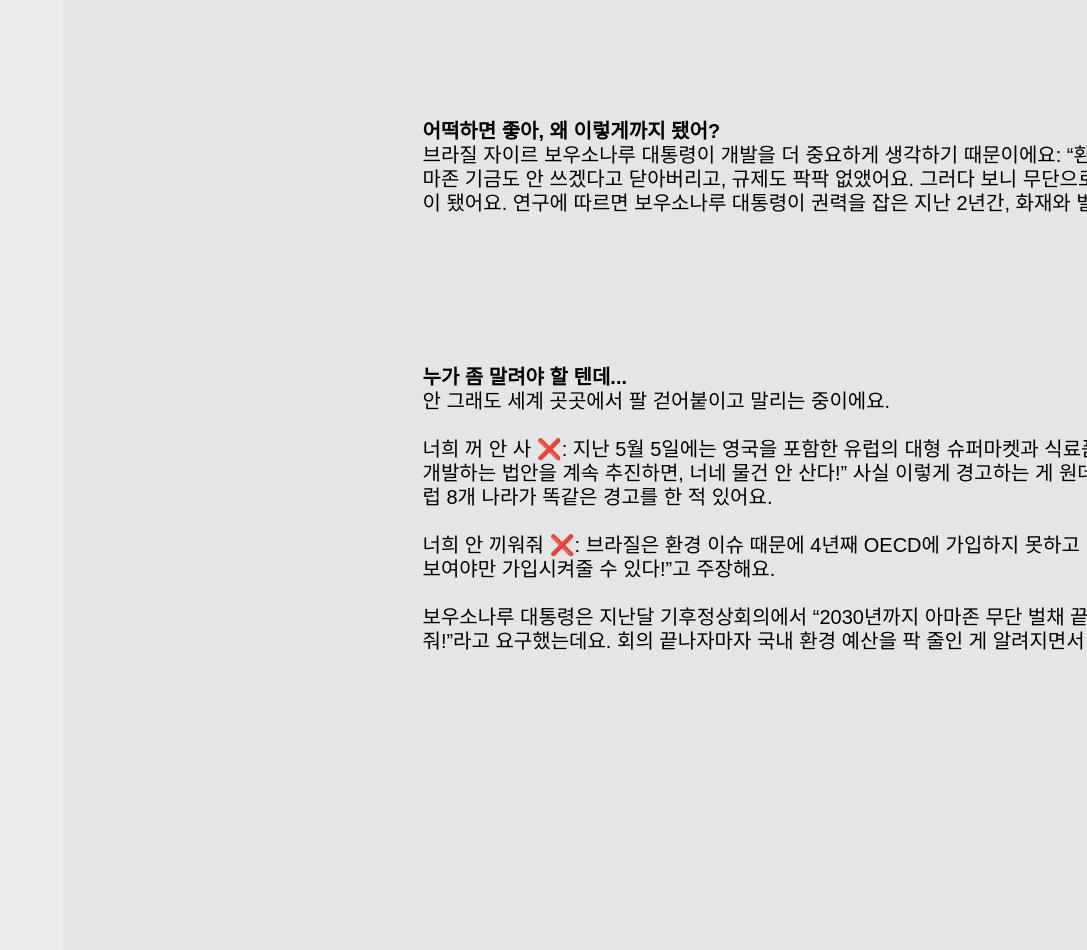
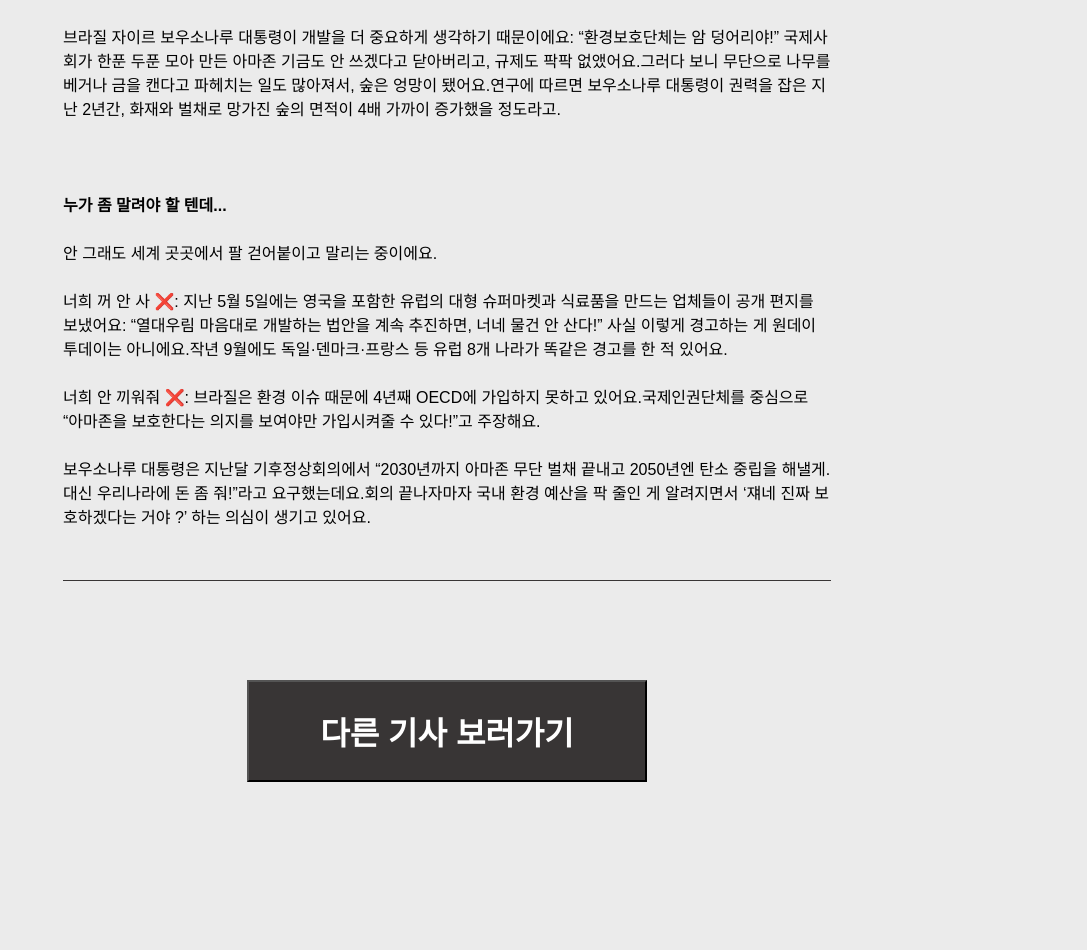
Before and after one commit to BESOPT-NEWNEEK/newneek-web, a React (Create React App) app in the folder newneek/: page /detail in a window 1280 px wide. Shown: the part 1422-2372 px from the top of the page, without its empty margins (193-1280 px from the left). After the commit the page ends 2302 px from the top, so only its background shows below. Built offline with nearby package versions, Linux system fonts and the light colour scheme.

Commit message:
article 수정

```diff
--- a/newneek/src/components/detail/Article.js
+++ b/newneek/src/components/detail/Article.js
@@ -1,93 +1,88 @@
-import React from 'react';
+import React, { useEffect } from 'react';
 import styled from 'styled-components';
+import Responsive from '../common/Responsive';
 
-const ArticleContainer = styled.div`
-    position: absolute;
-    width: 1920px;
-    height: 1485px;
-    background: #E5E5E5;
-    align-item: center;
-`;
+const ArticleWrap = styled.p`
+  width: 100%;
+  height: 100%;
 
-const ArticleTemplate = styled.div`
-    width: 1201px;
-    height: 1320px;
-    position: absolute;
-    top: 50%;
-    left: 50%;
-    transform: translate(-50%, -50%);
-`;
-const Intro = styled.div`
-    font-size: 20px;
-    font-weight: 400;
-    font-style: normal;
-`;
-
-const Subtitle = styled.div`
-    margin-top: 150px;
-    font-size: 20px;
+.article__container{
+    display: flex;
+    margin: 50px 0px;
+}
+span{
     font-weight: 700;
-    font-style: normal;
-`;
-
-const Content = styled.div`
-    font-size: 20px;
-    font-weight: 400;
-    font-style: normal;
+}
 `;
 
 const ArticleFooter = styled.div`
-    margin-top: 1405px;
 display: flex;
-    height: 394px;
-    width: 100%;
-    border-top: solid 1px;
-    background: #E5E5E5;
+align-items: center;
+justify-content: center;
+    height: 300px;
+    border-top: solid 1px #383535;
 `;
 
 const ButtonArticle = styled.div`
+button{
+    background: #383535;
     width: 400px;
     height: 102px;
-    left: 760px;
-    top: 2242px;
-    background: #383535;
-    margin-top: 802px;
-    position: absolute;
-    top: 50%;
-    left: 50%;
-    transform: translate(-50%, -50%);
+    font-size: 32px;
+    text-align: center;
+    font-weight: 700;
+    color: white;
+}
+`;
 
-`;
 const Article = () => {
+    useEffect(() => {
+        //axios
+        const result = `    <p className='article'>
+        ‘지구의 허파’로 불려온 브라질의 거대한 아마존이 더 이상 제 역할을 할 수 없다는 얘기가 흘러나오고 있어요. 상황이 심각하다 보니 전 세계가 나서 “아마존을 지키자!”며 브라질 정부를 압박하는 중이라고.🌳
+        <br></br>
+        <br></br>
+        <span>뭐 ? 얼마나 심각한 거야 ?</span><br></br>
+    원래 지구의 산소 20 % 이상을 만들던 ‘산소 공장’이었는데, 이젠 이산화탄소를 쭉쭉 내뿜고 있어요 💨.이산화탄소는 기후위기의 가장 중요한 원인 중 하나라, 많이 나올수록 안 좋아요.아마존 열대우림의 약 60 % 를 차지하는 브라질 아마존은 2010년부터 2019년까지 166억 톤의 이산화탄소를 내뿜었는데요.같은 기간 빨아들인 탄소량은 139억 톤밖에 안 돼요.숲에 불이 나는 일도 잦아지고, 사람들이 나무를 막 베어버리는 바람에 산림이 황폐해지면서 벌어진 일이에요.가뭄도 심해지고 있고요.
+        <br></br>
+        <br></br>
+
+        <span>어떡하면 좋아, 왜 이렇게까지 됐어 ?</span>
+        <br></br>
+    브라질 자이르 보우소나루 대통령이 개발을 더 중요하게 생각하기 때문이에요: “환경보호단체는 암 덩어리야!” 국제사회가 한푼 두푼 모아 만든 아마존 기금도 안 쓰겠다고 닫아버리고, 규제도 팍팍 없앴어요.그러다 보니 무단으로 나무를 베거나 금을 캔다고 파헤치는 일도 많아져서, 숲은 엉망이 됐어요.연구에 따르면 보우소나루 대통령이 권력을 잡은 지난 2년간, 화재와 벌채로 망가진 숲의 면적이 4배 가까이 증가했을 정도라고.
+        <br></br>
+        <br></br>
+
+        <span>누가 좀 말려야 할 텐데...</span>
+        <br></br>
+    안 그래도 세계 곳곳에서 팔 걷어붙이고 말리는 중이에요.
+        <br></br>
+    너희 꺼 안 사 ❌: 지난 5월 5일에는 영국을 포함한 유럽의 대형 슈퍼마켓과 식료품을 만드는 업체들이 공개 편지를 보냈어요: “열대우림 마음대로 개발하는 법안을 계속 추진하면, 너네 물건 안 산다!” 사실 이렇게 경고하는 게 원데이 투데이는 아니에요.작년 9월에도 독일·덴마크·프랑스 등 유럽 8개 나라가 똑같은 경고를 한 적 있어요.
+        <br></br>
+    너희 안 끼워줘 ❌: 브라질은 환경 이슈 때문에 4년째 OECD에 가입하지 못하고 있어요.국제인권단체를 중심으로 “아마존을 보호한다는 의지를 보여야만 가입시켜줄 수 있다!”고 주장해요.
+        <br></br>
+    보우소나루 대통령은 지난달 기후정상회의에서 “2030년까지 아마존 무단 벌채 끝내고 2050년엔 탄소 중립을 해낼게.대신 우리나라에 돈 좀 줘!”라고 요구했는데요.회의 끝나자마자 국내 환경 예산을 팍 줄인 게 알려지면서
+    ‘쟤네 진짜 보호하겠다는 거야 ?’ 하는 의심이 생기고 있어요.
+    </ p>`
+        const container = document.getElementById('article__container');
+        container.innerHTML = `${result}`
+
+
+    }, [])
+
     return (
-        <ArticleContainer>
-            <ArticleTemplate>
-                <Intro>‘지구의 허파’로 불려온 브라질의 거대한 아마존이 더 이상 제 역할을 할 수 없다는 얘기가 흘러나오고 있어요. 상황이 심각하다 보니 전 세계가 나서 “아마존을 지키자!”며 브라질 정부를 압박하는 중이라고.🌳</Intro>
-                <Subtitle>뭐? 얼마나 심각한 거야?</Subtitle>
-                <Content>원래 지구의 산소 20% 이상을 만들던 ‘산소 공장’이었는데, 이젠 이산화탄소를 쭉쭉 내뿜고 있어요 💨. 이산화탄소는 기후위기의 가장 중요한 원인 중 하나라, 많이 나올수록 안 좋아요. 아마존 열대우림의 약 60%를 차지하는 브라질 아마존은 2010년부터 2019년까지 166억 톤의 이산화탄소를 내뿜었는데요. 같은 기간 빨아들인 탄소량은 139억 톤밖에 안 돼요. 숲에 불이 나는 일도 잦아지고, 사람들이 나무를 막 베어버리는 바람에 산림이 황폐해지면서 벌어진 일이에요. 가뭄도 심해지고 있고요.</Content>
-                <Subtitle>어떡하면 좋아, 왜 이렇게까지 됐어?</Subtitle>
-                <Content>브라질 자이르 보우소나루 대통령이 개발을 더 중요하게 생각하기 때문이에요: “환경보호단체는 암 덩어리야!” 국제사회가 한푼 두푼 모아 만든 아마존 기금도 안 쓰겠다고 닫아버리고, 규제도 팍팍 없앴어요. 그러다 보니 무단으로 나무를 베거나 금을 캔다고 파헤치는 일도 많아져서, 숲은 엉망이 됐어요. 연구에 따르면 보우소나루 대통령이 권력을 잡은 지난 2년간, 화재와 벌채로 망가진 숲의 면적이 4배 가까이 증가했을 정도라고. </Content>
-                <Subtitle>누가 좀 말려야 할 텐데...</Subtitle>
-                <Content>
-안 그래도 세계 곳곳에서 팔 걷어붙이고 말리는 중이에요.
-<br />
-<br />
-너희 꺼 안 사 ❌:  지난 5월 5일에는 영국을 포함한 유럽의 대형 슈퍼마켓과 식료품을 만드는 업체들이 공개 편지를 보냈어요: “열대우림 마음대로 개발하는 법안을 계속 추진하면, 너네 물건 안 산다!” 사실 이렇게 경고하는 게 원데이 투데이는 아니에요. 작년 9월에도 독일·덴마크·프랑스 등 유럽 8개 나라가 똑같은 경고를 한 적 있어요.
-<br />
-<br />
-너희 안 끼워줘 ❌:  브라질은 환경 이슈 때문에 4년째 OECD에 가입하지 못하고 있어요. 국제인권단체를 중심으로 “아마존을 보호한다는 의지를 보여야만 가입시켜줄 수 있다!”고 주장해요.
-<br />
-<br />
-보우소나루 대통령은 지난달 기후정상회의에서 “2030년까지 아마존 무단 벌채 끝내고 2050년엔 탄소 중립을 해낼게. 대신 우리나라에 돈 좀 줘!”라고 요구했는데요. 회의 끝나자마자 국내 환경 예산을 팍 줄인 게 알려지면서
-‘쟤네 진짜 보호하겠다는 거야?’ 하는 의심이 생기고 있어요. </Content>
-            </ArticleTemplate>
+        <Responsive >
+            <ArticleWrap>
+                <div className='article__container' id="article__container">
+                </div>
                 <ArticleFooter>
                     <ButtonArticle>
                         <button>다른 기사 보러가기</button>
                     </ButtonArticle>
                 </ArticleFooter>
-        </ArticleContainer>
+            </ArticleWrap>
+        </Responsive>
     );
-}
+};
 
 export default Article;
```
Lines whose indentation alone changed are shown as unchanged.
